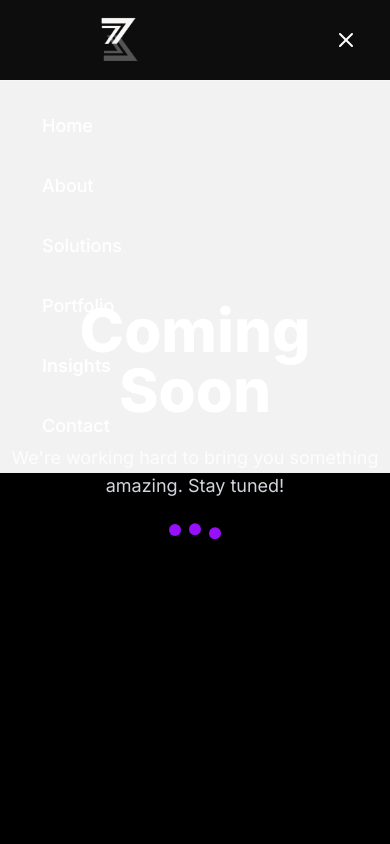
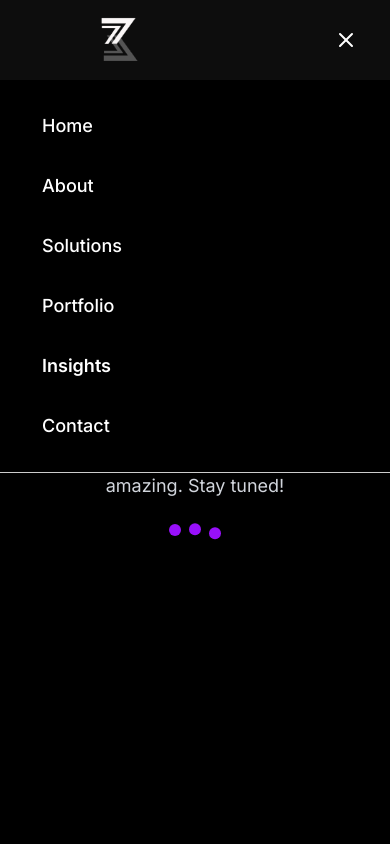
Before and after one commit to avomaster/kmafinal, a Next.js app: page /blogMain in a window 390 px wide. Both pictures are taken after a click on the button 346 px from the left and 40 px from the top of the page. Shown: the top 844 px of the page. Built offline with nearby package versions, Linux system fonts and the light colour scheme.

Commit message:
Update navigation.js

```diff
--- a/app/navigation.js
+++ b/app/navigation.js
@@ -92,7 +92,7 @@ function Navigation() {
             animate="open"
             exit="closed"
             variants={menuVariants}
-            className="md:hidden absolute w-full bg-white/95 backdrop-blur-lg border-b border-gray-200/30"
+            className="md:hidden absolute w-full bg-black backdrop-blur-lg border-b border-white/80"
           >
             <div className="container mx-auto px-6 py-6 space-y-4">
               {navItems.map((item) => (
```
